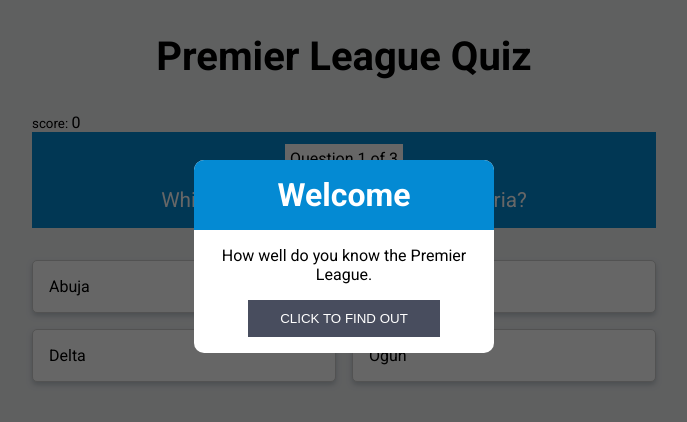
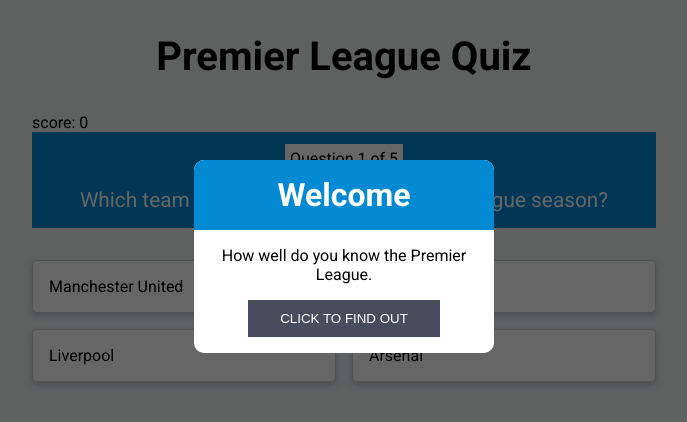
Before and after one commit to peax3/Quiz-App, a plain HTML site: page index.html in a window 1280 px wide. Shown: the whole page, without its empty margins (296-983 px from the left). Drawn offline with Linux system fonts and the light colour scheme.

Commit message:
changed the questions

```diff
--- a/data/questions.js
+++ b/data/questions.js
@@ -1,18 +1,28 @@
 // array to hold the questions
 export default [
   {
-    question: "Which of these is the capital of Nigeria?",
-    options: ["Abuja", "Lagos", "Delta", "Ogun"],
+    question: "Which team won the 2018/2019 Premier League season?",
+    options: ["Manchester United", "Manchester City", "Liverpool", "Arsenal"],
+    answer: 1,
+  },
+  {
+    question: "Who is the Premier League all-time top goal scorer?",
+    options: ["Kun Aguero", "Wayne Rooney", "Thierry Henry", "Alan Shearer"],
+    answer: 3,
+  },
+  {
+    question: "In what season did Leicester City win the league?",
+    options: ["2015/16", "2016/17", "2017/18", "2018/2019"],
     answer: 0,
   },
   {
-    question: "When did Nigeria gets her independence?",
-    options: ["1900", "2000", "1960"],
+    question: "Which of these Teams was relegated in the 2017/18 season?",
+    options: ["Watford", "Burnley", "Fulham", "WestHam"],
     answer: 2,
   },
   {
-    question: "Which of these is the name of a planet",
-    options: ["Mecury", "saudi", "Delta"],
-    answer: 1,
+    question: "In what year did the Premier League begin?",
+    options: ["1990", "1991", "1992", "1993"],
+    answer: 2,
   },
 ];
--- a/index.html
+++ b/index.html
@@ -23,7 +23,7 @@
 
     <div class="container">
       <div id="quiz">
-        <div><small>score: </small><span class="score"></span></div>
+        <div>score: <span class="score"></span></div>
         <div id="question-container"></div>
         <div id="options-container"></div>
       </div>
```
